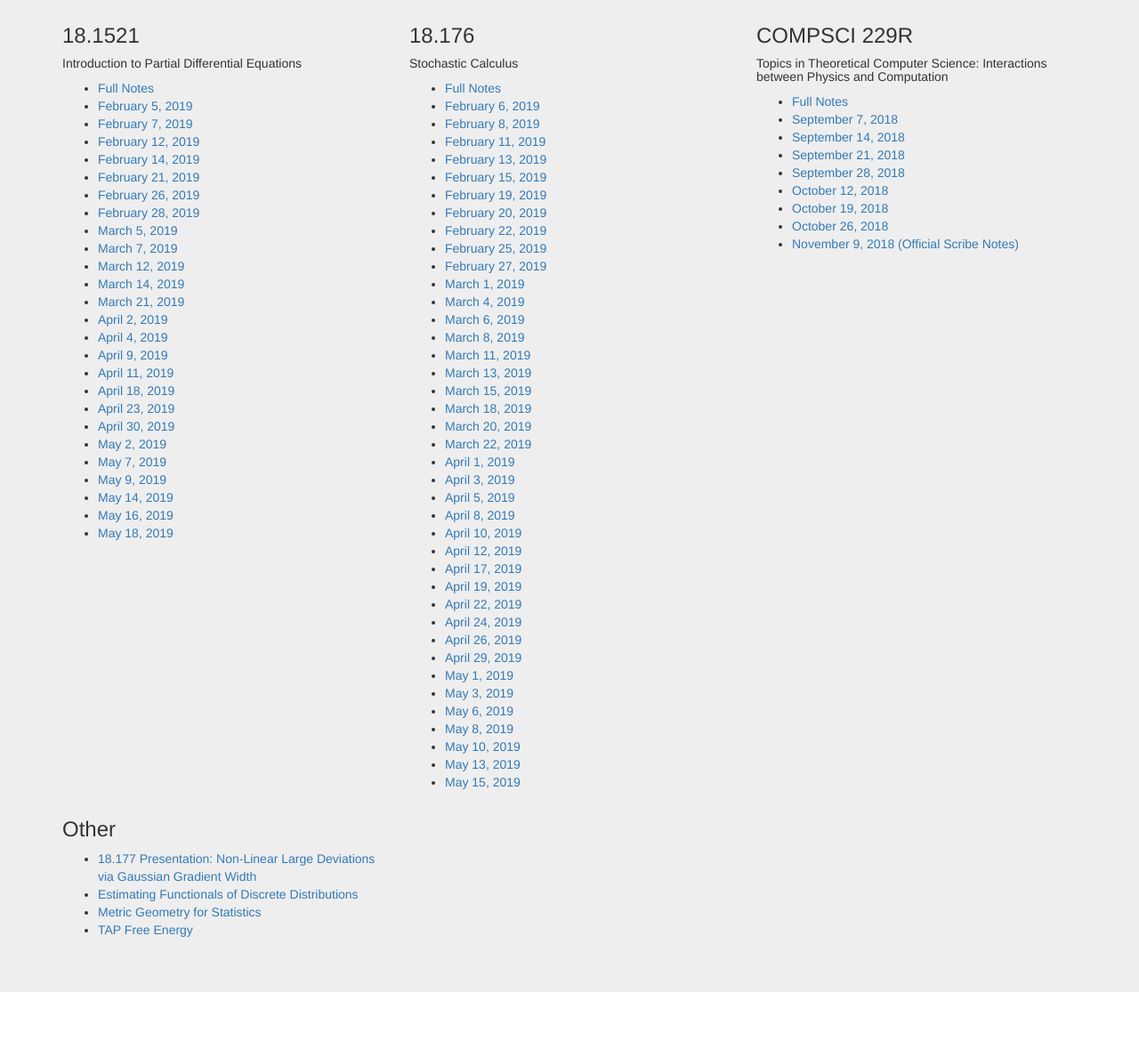
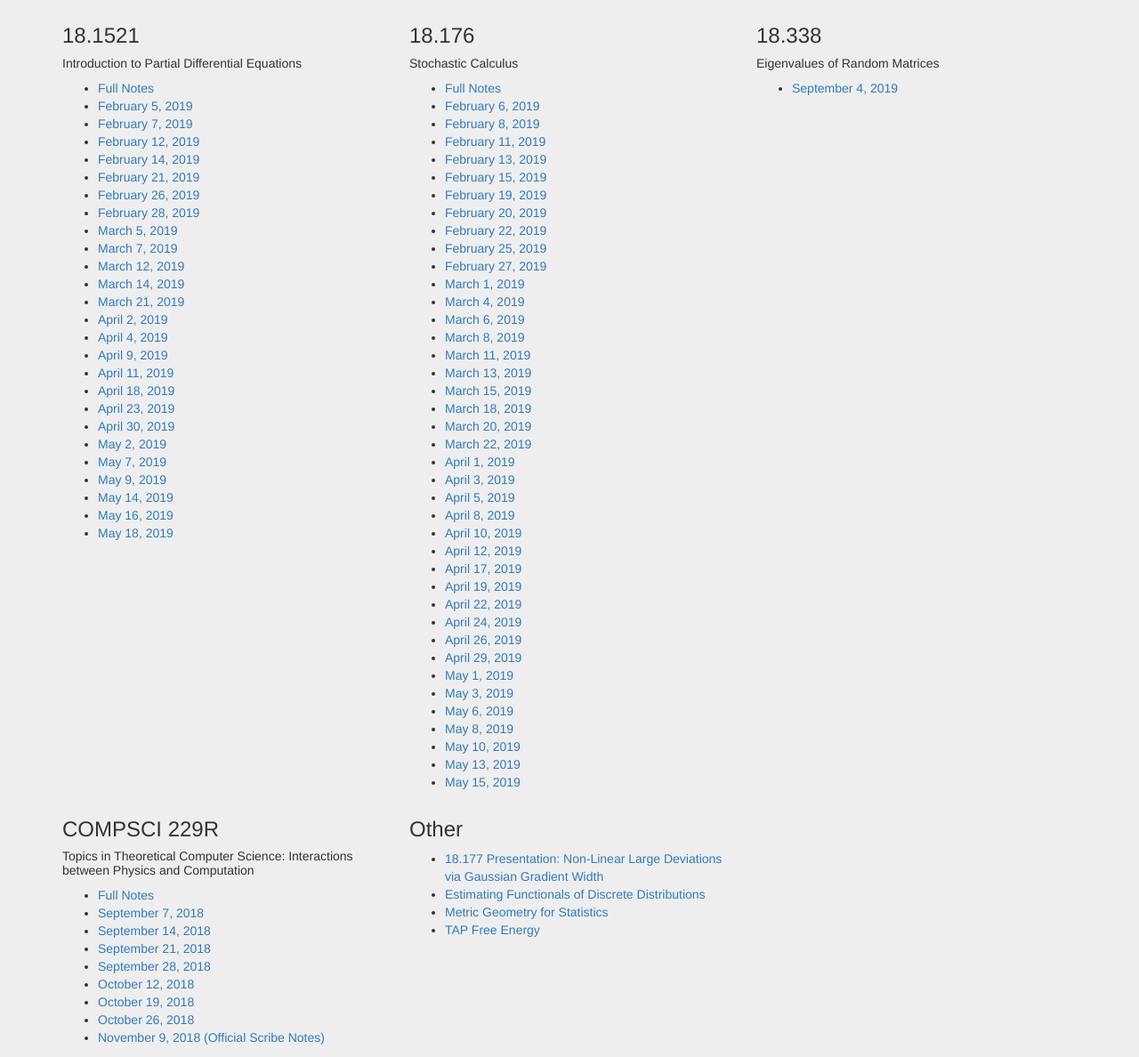
Before and after one commit to chewisinho/chewisinho.github.io, a website: page index.html in a window 1280 px wide. Shown: the part 492-1680 px from the top of the page at 89% size. Drawn offline with Linux system fonts and the light colour scheme.

Commit message:
Add notes for 9-4

```diff
--- a/index.html
+++ b/index.html
@@ -288,6 +288,17 @@
             </ul>
           </div>
           <div class="col-lg-4">
+            <h3>18.338</h3>
+            <h5>Eigenvalues of Random Matrices</h5>
+            <ul>
+              <li>
+                <a href="https://drive.google.com/open?id=1fuomsQBHxS6IGep5hId_RJ8ZEUtNTNwx">September 4, 2019</a>
+              </li>
+            </ul>
+          </div>
+          <div class="clearfix visible-lg-block">
+          </div>
+          <div class="col-lg-4">
             <h3>COMPSCI 229R</h3>
             <h5>Topics in Theoretical Computer Science: Interactions between Physics and Computation</h5>
             <ul>
@@ -319,8 +330,6 @@
                 <a href="https://drive.google.com/open?id=1qx70TeV2khqKKYYUhCrzp59B5J_7a34M">November 9, 2018 (Official Scribe Notes)</a>
               </li>
             </ul>
-          </div>
-          <div class="clearfix visible-lg-block">
           </div>
           <div class="col-lg-4">
             <h3>Other</h3>
```
Also changed, not shown: src/data/index.html.json (+10 -0 lines).
